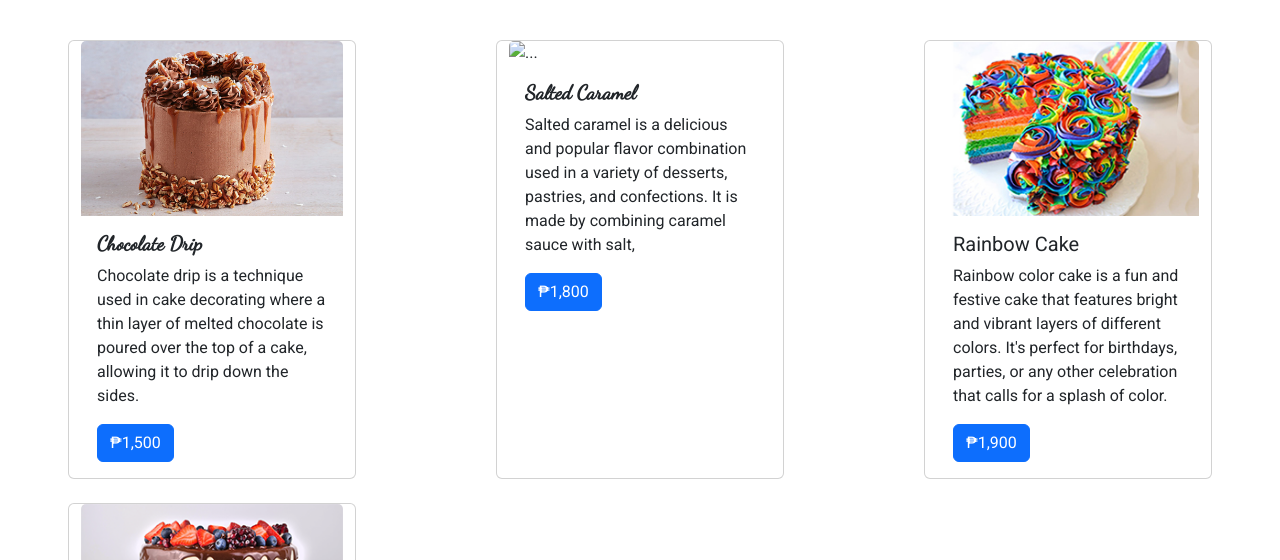
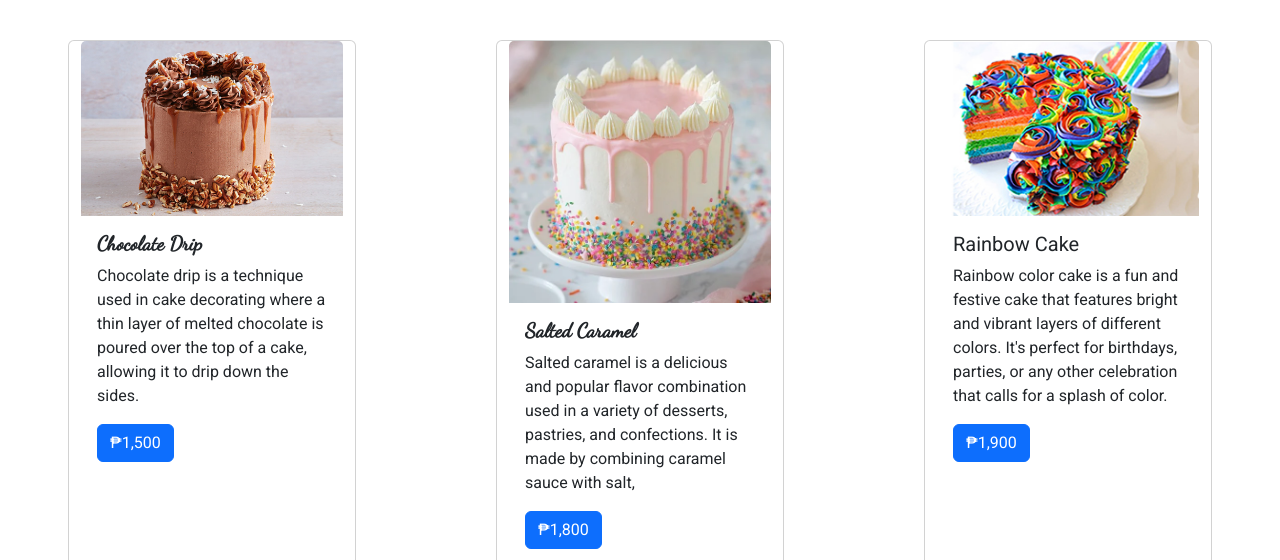
Before and after one commit to marvzdev/marvzdev.github.io, a plain HTML site: page index.html in a window 1280 px wide. Shown: the part 540-1100 px from the top of the page. Drawn offline with Linux system fonts and the light colour scheme.

Commit message:
Update index.html

```diff
--- a/index.html
+++ b/index.html
@@ -116,7 +116,7 @@
         </div>
       </div>
       <div class="card card-hover" style="width: 18rem;">
-        <img src="./img/2.jpg" class="card-img-top" alt="...">
+        <img src="./img/2.webp" class="card-img-top" alt="...">
         <div class="card-body">
           <h5 class="atft card-title">Salted Caramel</h5>
           <p class="card-text">Salted caramel is a delicious and popular flavor combination used in a variety of desserts, pastries, and confections. It is made by combining caramel sauce with salt, </p>
```
